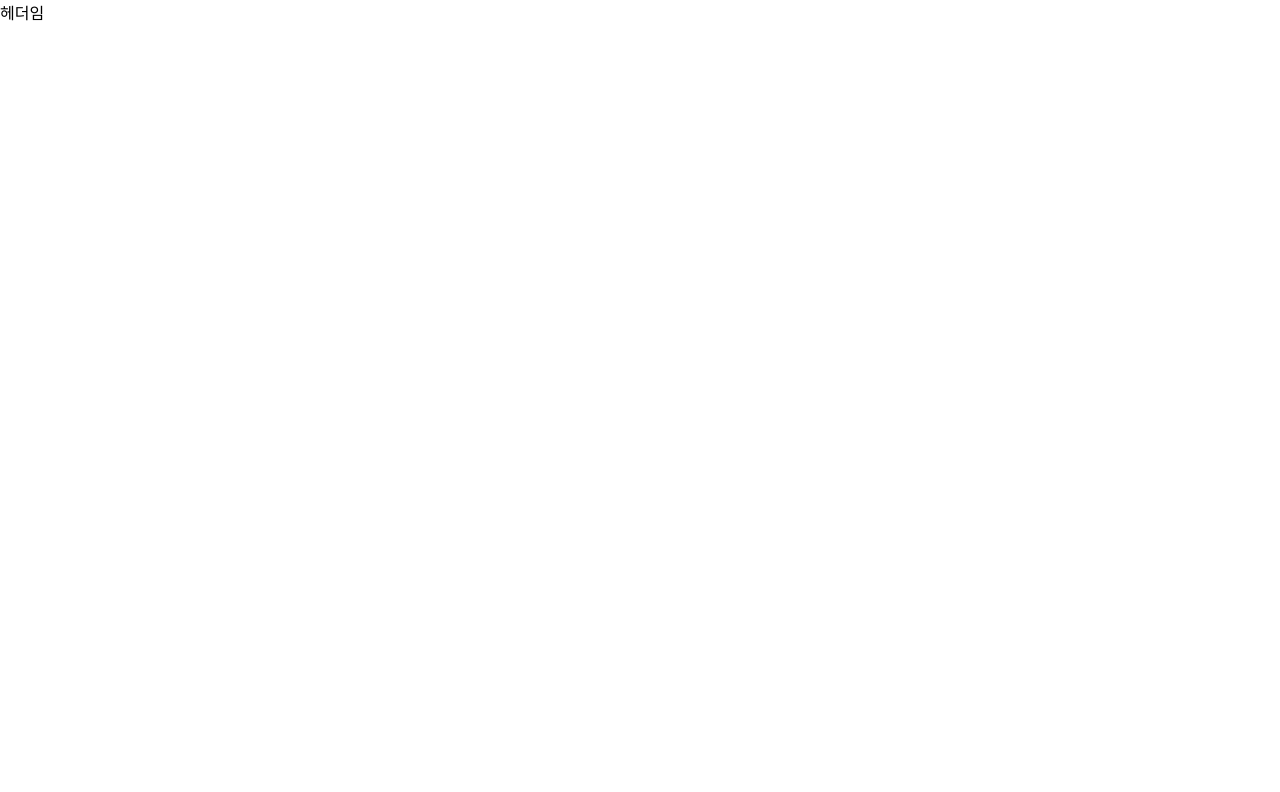
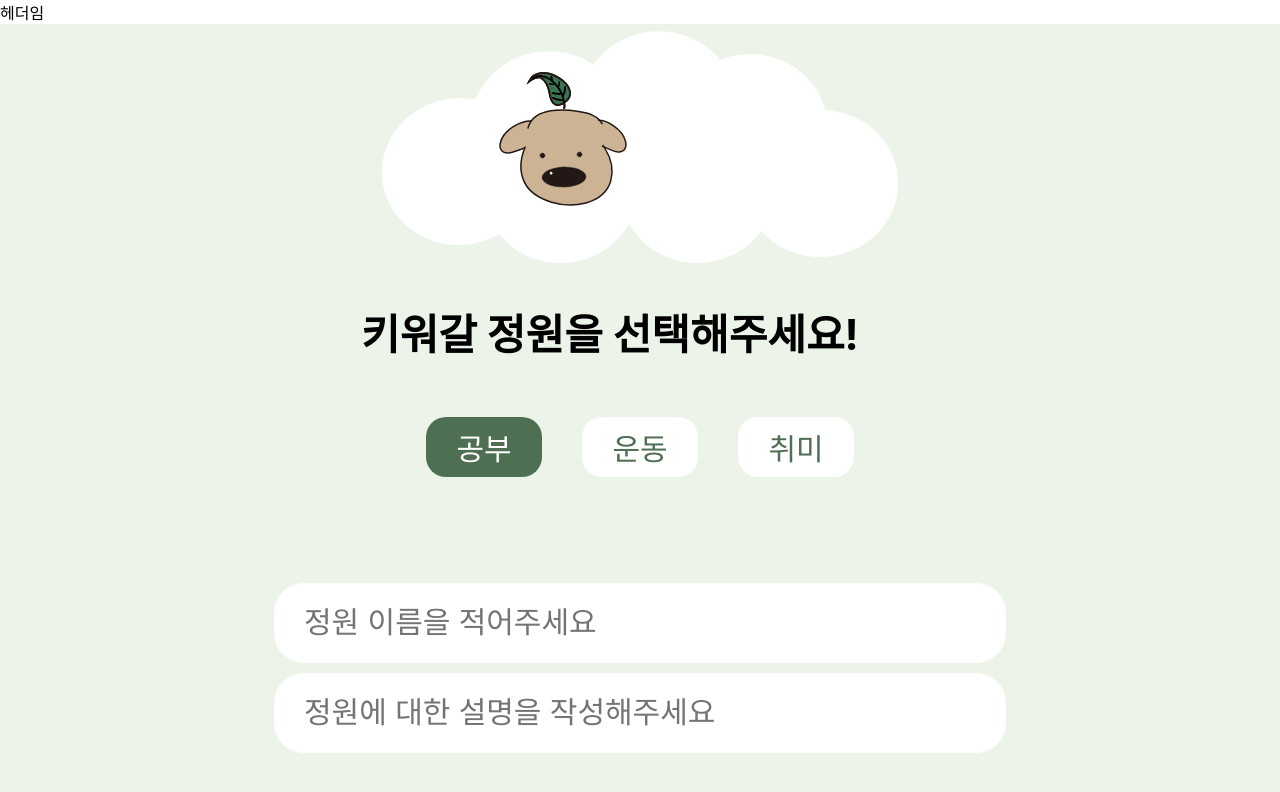
Before and after one commit to seungboshim/wantPlant_WFE, a React (Create React App) app in the folder front-end/: page /garden/add in a window 1280 px wide. Before the commit this address had no page. Shown: the top 792 px of the page. Built offline with nearby package versions, Linux system fonts and the light colour scheme; the HTML template or start-up script is replaced by a standard one.

Commit message:
refactor: 라우팅 재설정

```diff
--- a/front-end/src/App.jsx
+++ b/front-end/src/App.jsx
@@ -3,13 +3,15 @@ import { Header } from "./components/layout/Header";
 import { Layout } from "./components/layout/Layout";
 // import { Footer } from "./components/layout/Footer";
 
-//import MainPage from "./pages/main/MainPage";
-//import LoginPage from "./pages/login/LoginPage";
-//import JoinPage from "./pages/join/JoinPage";
-//import KakaoAuthPage from "./pages/login/KakaoAuthPage";
-//import GardenPage from "./pages/garden/GardenPage";
-import MakeGarden from "./pages/makeGarden/MakeGarden";
-
+import MainPage from "./pages/main/MainPage";
+import LoginPage from "./pages/login/LoginPage";
+import JoinPage from "./pages/join/JoinPage";
+import KakaoAuthPage from "./pages/login/KakaoAuthPage";
+import GardenPage from "./pages/garden/GardenPage";
+// import StudyGardenPage from "./pages/garden/StudyGardenPage";
+// import HobbyGardenPage from "./pages/garden/HobbyGardenPage";
+// import ExerciseGardenPage from "./pages/garden/ExerciseGardenPage";
+import MakeGardenPage from "./pages/garden/MakeGardenPage";
 
 function App() {
   return (
@@ -19,12 +21,16 @@ function App() {
         <Header />
         <Layout>
           <Routes>
-            {/* <Route path="/" element={<MainPage />} />
+            <Route path="/" element={<MainPage />} />
             <Route path="/login" element={<LoginPage />} />
             <Route path="/join" element={<JoinPage />} />
             <Route path="/auth/kakao/callback" element={<KakaoAuthPage />} />
-            <Route path="/garden" element={<GardenPage />} /> */}
-            <Route path="makeGarden" element={<MakeGarden />}/>
+            <Route path="/garden" element={<GardenPage />}>
+              {/* <Route path="/garden/study" element={<StudyGardenPage />} />
+              <Route path="/garden/hobby" element={<HobbyGardenPage />} />
+              <Route path="/garden/exercise" element={<ExerciseGardenPage />} /> */}
+            </Route>
+            <Route path="/garden/add" element={<MakeGardenPage />} />
           </Routes>
         </Layout>
         {/* <Footer /> */}
--- a/front-end/src/pages/makeGarden/MakeGarden.jsx
+++ b/front-end/src/pages/garden/MakeGardenPage.jsx
@@ -11,7 +11,7 @@ import { ReactComponent as DogCloud } from "../../assets/images/dog_cloud.svg";
 
 
 /** 정원 생성 페이지 */
-export default function MakeGarden() {
+export default function MakeGardenPage() {
     //const buttons = [<StudyButton/>, <ExerciseButton/>, <HobbyButton/>];
     return (
         <Layout>
```
